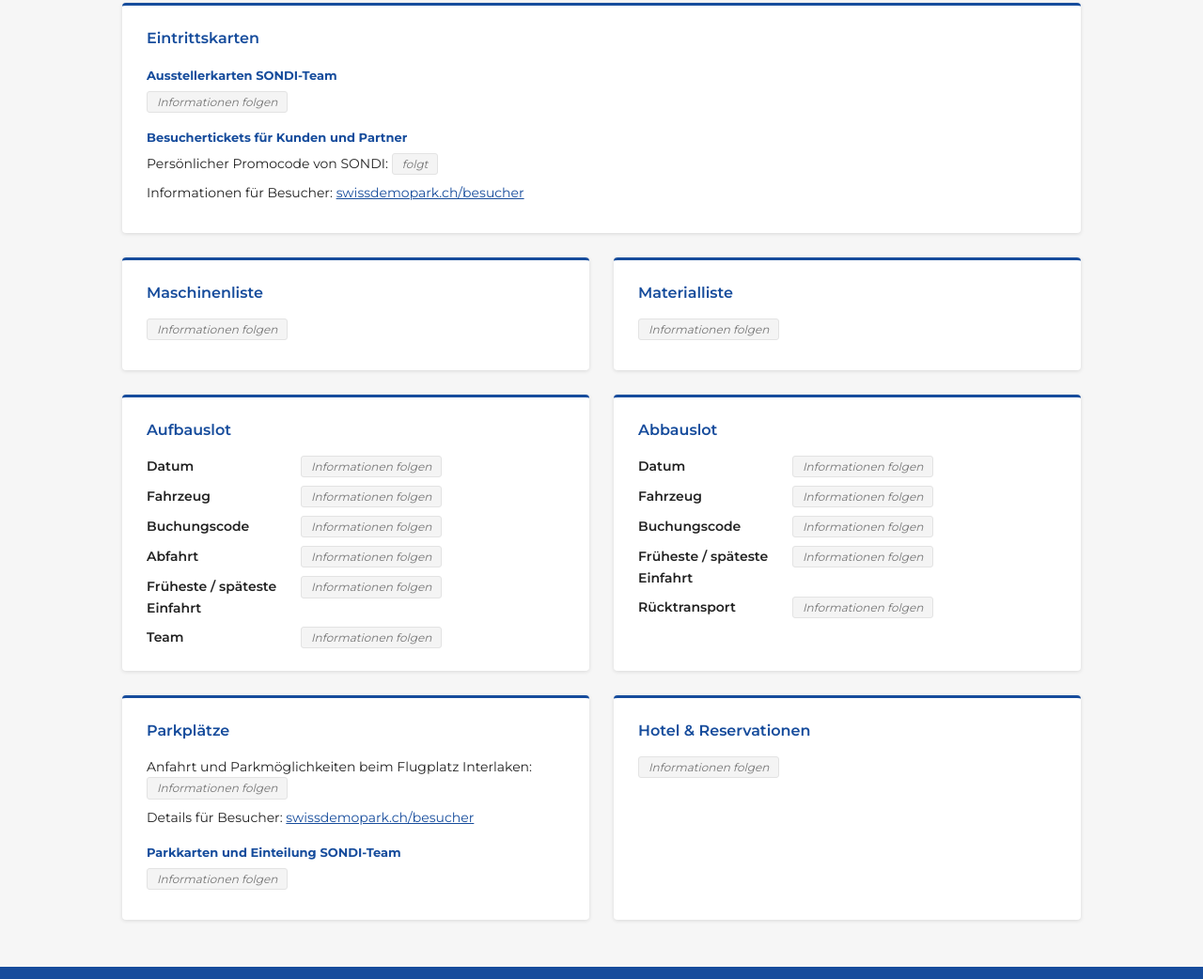
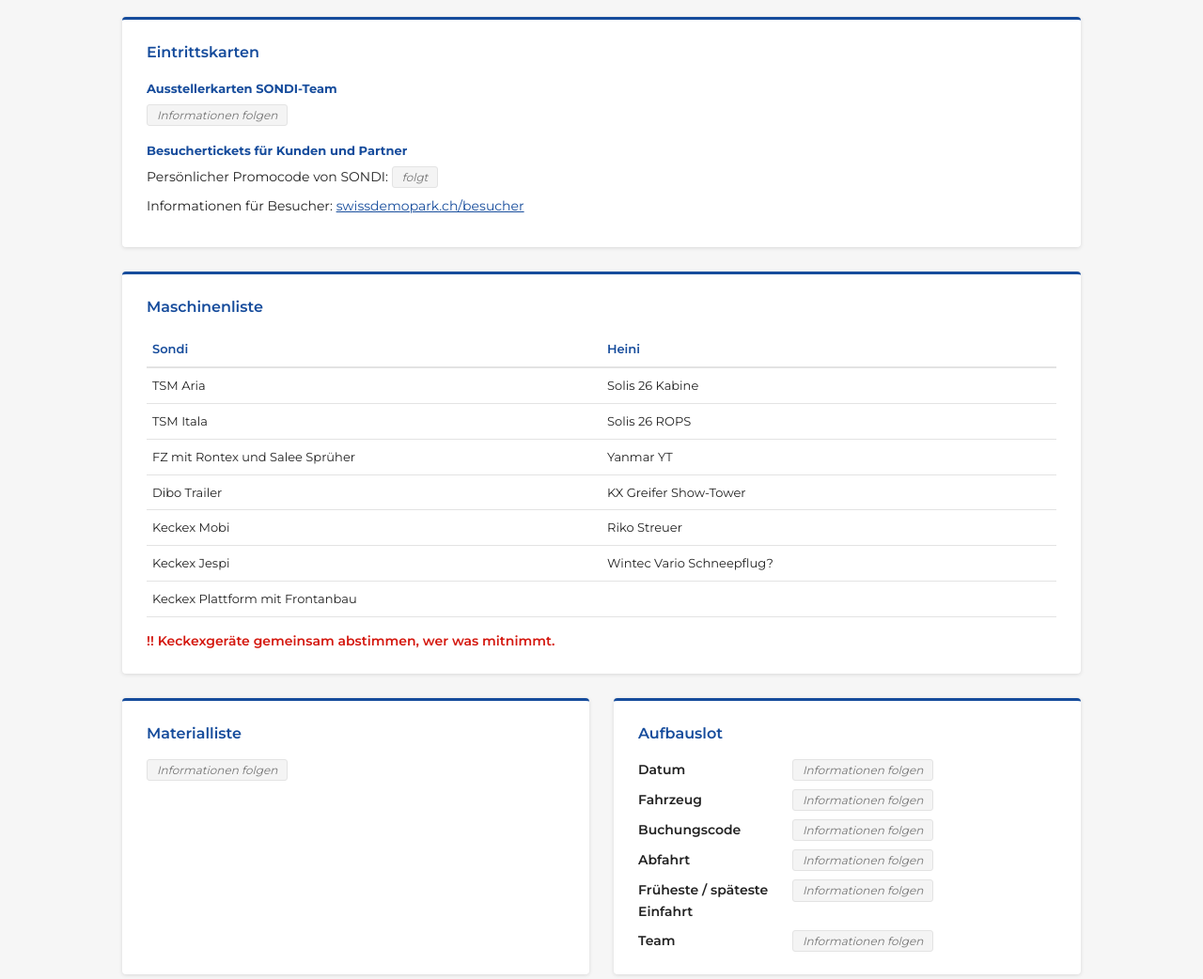
Before and after one commit to SONDI2026/SwissDemoPark-2027, a plain HTML site: page index.html in a window 1280 px wide. Shown: the part 1758-2800 px from the top of the page at 94% size. Drawn offline with Linux system fonts and the light colour scheme.

Commit message:
Add files via upload

```diff
--- a/index.html
+++ b/index.html
@@ -14,13 +14,13 @@
 html{scroll-behavior:smooth;scroll-padding-top:20px}
 body{margin:0;font:14px/1.6 Montserrat,system-ui,-apple-system,"Segoe UI",Arial,sans-serif;background:var(--bg);color:var(--text)}
 a{color:var(--blue)}
-.top{background:#fff;padding:10px 40px}
-.top img{height:44px;width:auto;display:block}
-.hero{background:var(--blue);color:#fff;padding:36px 40px 40px}
+.top{background:#fff;padding:12px 20px;text-align:center}
+.top img{height:48px;width:auto;display:inline-block}
+.hero{background:var(--blue);color:#fff;padding:36px 40px 40px;text-align:center}
 .hero h1{margin:0 0 6px;font-size:30px;font-weight:700;letter-spacing:.01em}
 .hero p{margin:0;font-size:13px;color:#dbe6f6}
-.chips{display:flex;flex-wrap:wrap;gap:12px;margin-top:22px}
-.chip{background:rgba(255,255,255,.14);border-left:4px solid var(--orange);padding:8px 14px;min-width:150px}
+.chips{display:flex;flex-wrap:wrap;gap:12px;margin-top:22px;justify-content:center}
+.chip{background:rgba(255,255,255,.14);border-left:4px solid var(--orange);padding:8px 14px;min-width:150px;text-align:left}
 .chip small{display:block;font-size:11px;color:#dbe6f6}
 .chip strong{font-size:14px;font-weight:600}
 .menu{background:#fff;border-bottom:1px solid var(--line);padding:14px 20px;text-align:center}
@@ -44,6 +44,8 @@ th{text-align:left;color:var(--blue);font-weight:600;padding:8px 6px;border-bott
 td{padding:8px 6px;border-bottom:1px solid var(--line)}
 .plan{max-width:420px;width:100%;height:auto;border:1px solid var(--line);display:block}
 .plan-ph{max-width:420px;aspect-ratio:16/9;border:1px dashed #bbb;display:flex;align-items:center;justify-content:center;color:var(--muted);font-style:italic;background:#fafafa}
+.machines th,.machines td{width:50%}
+.warn{margin:14px 0 0;color:#d4180f;font-weight:600}
 .cap{font-size:12px;color:var(--muted);margin-top:6px}
 .partner{display:flex;gap:22px;align-items:center;flex-wrap:wrap;border-left:4px solid var(--orange);background:#fafafa;padding:14px 18px}
 .partner img{max-height:60px;width:auto}
@@ -140,9 +142,21 @@ footer a{color:#fff}
   <p>Informationen für Besucher: <a href="https://swissdemopark.ch/besucher" target="_blank" rel="noopener">swissdemopark.ch/besucher</a></p>
 </section>
 
-<section class="card" id="maschinen">
+<section class="card full" id="maschinen">
   <h2>Maschinenliste</h2>
-  <p><span class="todo">Informationen folgen</span></p>
+  <table class="machines">
+    <thead><tr><th>Sondi</th><th>Heini</th></tr></thead>
+    <tbody>
+      <tr><td>TSM Aria</td><td>Solis 26 Kabine</td></tr>
+      <tr><td>TSM Itala</td><td>Solis 26 ROPS</td></tr>
+      <tr><td>FZ mit Rontex und Salee Sprüher</td><td>Yanmar YT</td></tr>
+      <tr><td>Dibo Trailer</td><td>KX Greifer Show-Tower</td></tr>
+      <tr><td>Keckex Mobi</td><td>Riko Streuer</td></tr>
+      <tr><td>Keckex Jespi</td><td>Wintec Vario Schneepflug?</td></tr>
+      <tr><td>Keckex Plattform mit Frontanbau</td><td></td></tr>
+    </tbody>
+  </table>
+  <p class="warn">!! Keckexgeräte gemeinsam abstimmen, wer was mitnimmt.</p>
 </section>
 
 <section class="card" id="material">
```
